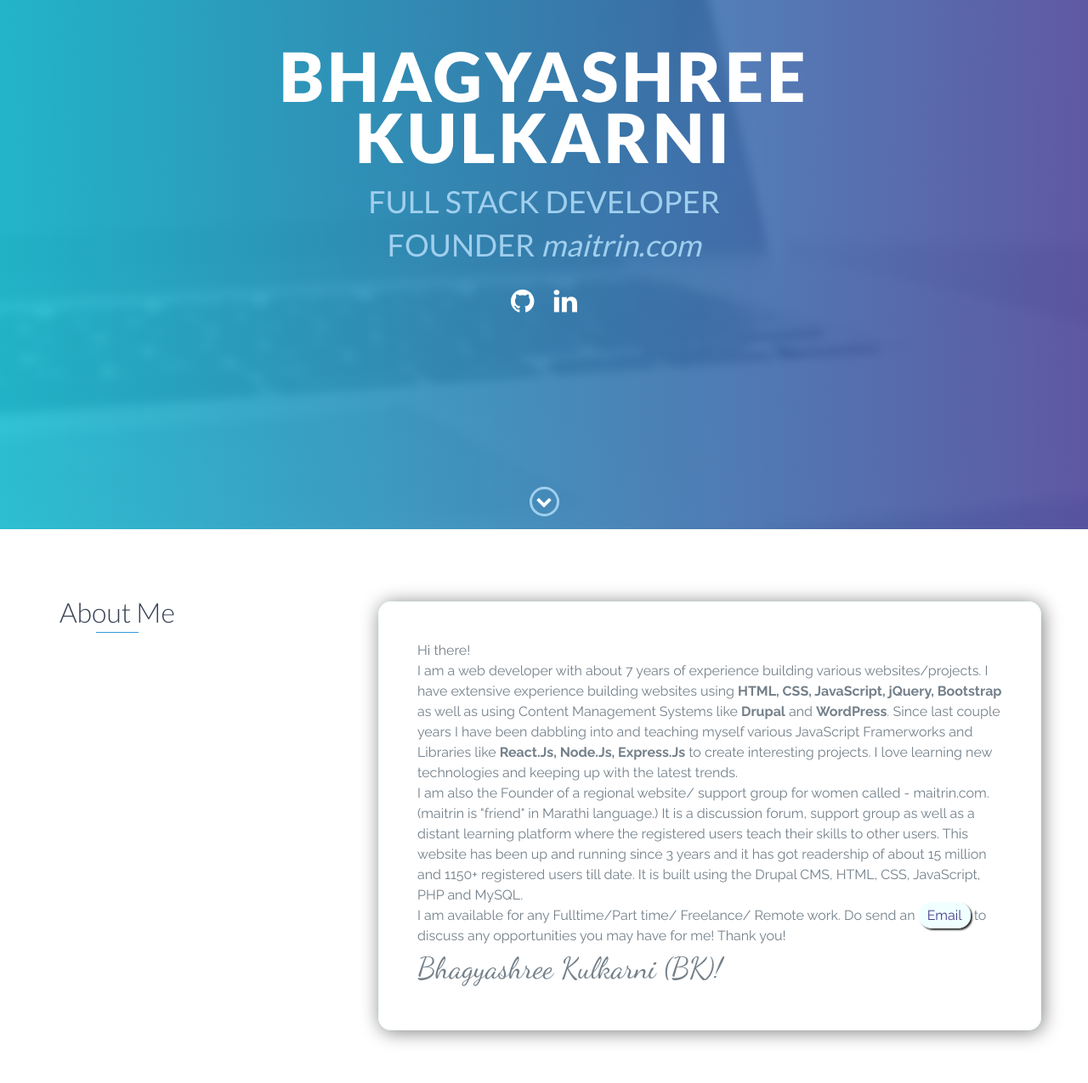
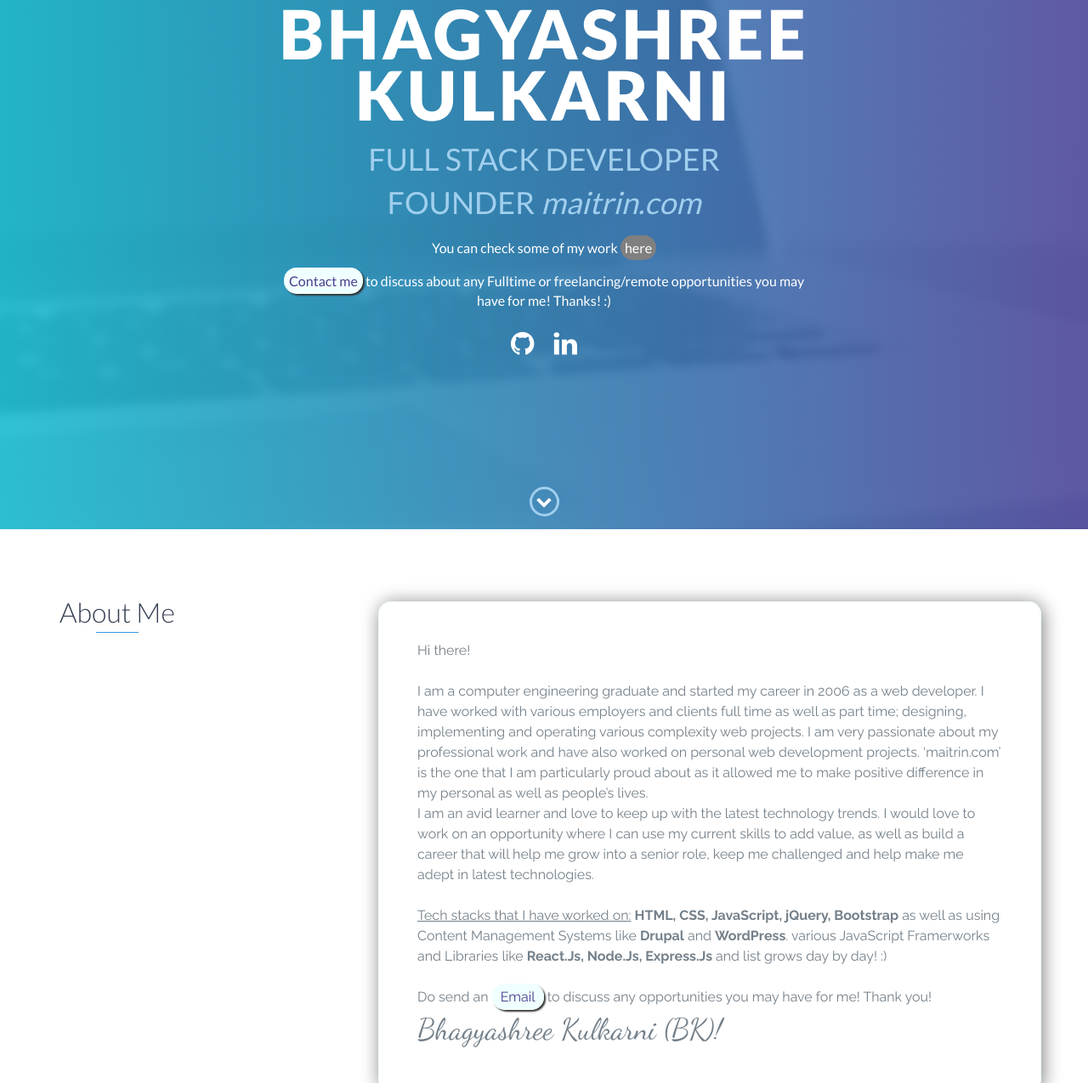
Before and after one commit to bhag41/portfolio-bk, a website: page index.html in a window 1280 px wide. Shown: the part 177-1452 px from the top of the page at 85% size. Drawn offline with nearby package versions, Linux system fonts and the light colour scheme.

Commit message:
aboutme changed

```diff
--- a/index.html
+++ b/index.html
@@ -70,6 +70,10 @@
         <div id="lead-content">
             <h1>BHAGYASHREE KULKARNI</h1>
             <h2>FULL STACK DEVELOPER <br/> FOUNDER <a id="maitrinlink" href="https://www.maitrin.com"><em>maitrin.com</em></a></h2>
+            <div style="color: white; text-align: center; margin-top: 15px; ">
+          <p> You can check some of my work <a class="projectlink" href="#projects">here</a></p>
+            <p> <a style="color: darkslateblue; text-decoration: none; background-color: azure; padding: 6px; border-radius: 15px;box-shadow: 2px 2px 2px #333;" href="mailto:bhag41@gmail.com">Contact me</a> to discuss about any Fulltime or freelancing/remote opportunities you may have for me! Thanks! :) </p>
+          </div>
             <div class="jumbotron-social">
               <ul class="ul-social">
             <li class="li-social-links">
@@ -102,8 +106,10 @@
                     <h2 class="heading">About Me</h2>
                 </div>
                 <div class="col-md-8 ralewayfont aboutme">
-            <p>Hi there! </p>
-            <p>I am a web developer with about 7 years of experience building various websites/projects. I have extensive experience building websites using <strong> HTML, CSS, JavaScript, jQuery, Bootstrap</strong> as well as using Content Management Systems like <strong>Drupal</strong> and <strong>WordPress</strong>. Since last couple years I have been dabbling into and teaching myself various JavaScript Framerworks and Libraries like <strong>React.Js, Node.Js, Express.Js</strong> to create interesting projects. I love learning new technologies and keeping up with the latest trends.  <br/> I am also the Founder of a regional website/ support group for women called - maitrin.com. (maitrin is "friend" in Marathi language.) It is a discussion forum, support group as well as a distant learning platform where the registered users teach their skills to other users. This website has been up and running since 3 years and it has got readership of about 15 million and 1150+ registered users till date. It is built using the Drupal CMS, HTML, CSS, JavaScript, PHP and MySQL. <br/> I am available for any Fulltime/Part time/ Freelance/ Remote work. Do send an <a style="color: darkslateblue; text-decoration: none; background-color: azure; padding: 6px; border-radius: 15px;box-shadow: 2px 2px 2px #333; padding-left:10px; padding-right: 10px;" href="mailto:bhag41@gmail.com">Email</a>  to discuss any opportunities you may have for me! Thank you! </p>
+            <p>Hi there! </p><br/>
+                    <p> I am a computer engineering graduate and started my career in 2006 as a web developer.  I have worked with various employers and clients full time as well as part time; designing, implementing and operating various complexity web projects. I am very passionate about my professional work and have also worked on personal web development projects.  ‘maitrin.com’ is the one that I am particularly proud about as it allowed me to make positive difference in my personal as well as people’s lives. <br/> I am an avid learner and love to keep up with the latest technology trends. I would love to work on an opportunity where I can use my current skills to add value, as well as build a career that will help me grow into a senior role, keep me challenged and help make me adept in latest technologies. <br/> <br/>
+             <span style="text-decoration: underline; padding-bottom: 3px;"> Tech stacks that I have worked on:</span> <strong> HTML, CSS, JavaScript, jQuery, Bootstrap</strong> as well as using Content Management Systems like <strong>Drupal</strong> and <strong>WordPress</strong>. various JavaScript Framerworks and Libraries like <strong>React.Js, Node.Js, Express.Js </strong>and list grows day by day! :) <br/><br/>
+                    Do send an <a style="color: darkslateblue; text-decoration: none; background-color: azure; padding: 6px; border-radius: 15px;box-shadow: 2px 2px 2px #333; padding-left:10px; padding-right: 10px;" href="mailto:bhag41@gmail.com">Email</a>  to discuss any opportunities you may have for me! Thank you! </p>
          <p> <span class="name" >Bhagyashree Kulkarni (BK)! </span> </p>
 
                 </div>
@@ -250,9 +256,11 @@
                     <div class="project-info">
                         <h3>maitrin.com</h3>
                         <p>
-                           This one I am particularly proud and passionate about since it allowed me to make positive difference not only in my personal life, but, people’s lives as well.
-                            I founded and developed 'www.maitrin.com' in February of 2015. This regional website (Marathi - my mother-tongue) that is solely built for women empowerment and support, now has about 1150+ verified registered members across the globe and over 20 million page views till date. <br/><br/>
-                            Learn more about it <a href="maitrin.html">here</a>!
+                           This one I am particularly proud and passionate about since it allowed me to make positive difference not only in my personal life, but people’s lives as well.
+                            I founded and developed 'www.maitrin.com' in February of 2015. This regional website (Marathi - my mother-tongue) that is solely built for women empowerment and support, now has about 1150+ verified registered members across the globe and over 20 million page views till date. <br/>
+                            Until the birth of maitrin.com, no such platform in Marathi language (Indian regional language) existed that was solely for women empowerment and served the necessity of the support group.
+                            <br/>
+                             <strong> Technologies used: Drupal, HTML, CSS, JavaScript, jQuery PHP, MySQL, phpMyadmin, cPanel, secure ssl </strong>
                         </p>
                         <a href="https://www.maitrin.com">View Project</a>
                     </div>
--- a/scss/styles.scss
+++ b/scss/styles.scss
@@ -664,6 +664,7 @@
     transform: translateY(-50%);
     margin-left: 300px;
     padding: 15px;
+    display: flex;
 
     h3 {
         font-size: 1.5em;
```
Also changed, not shown: css/styles.css.
